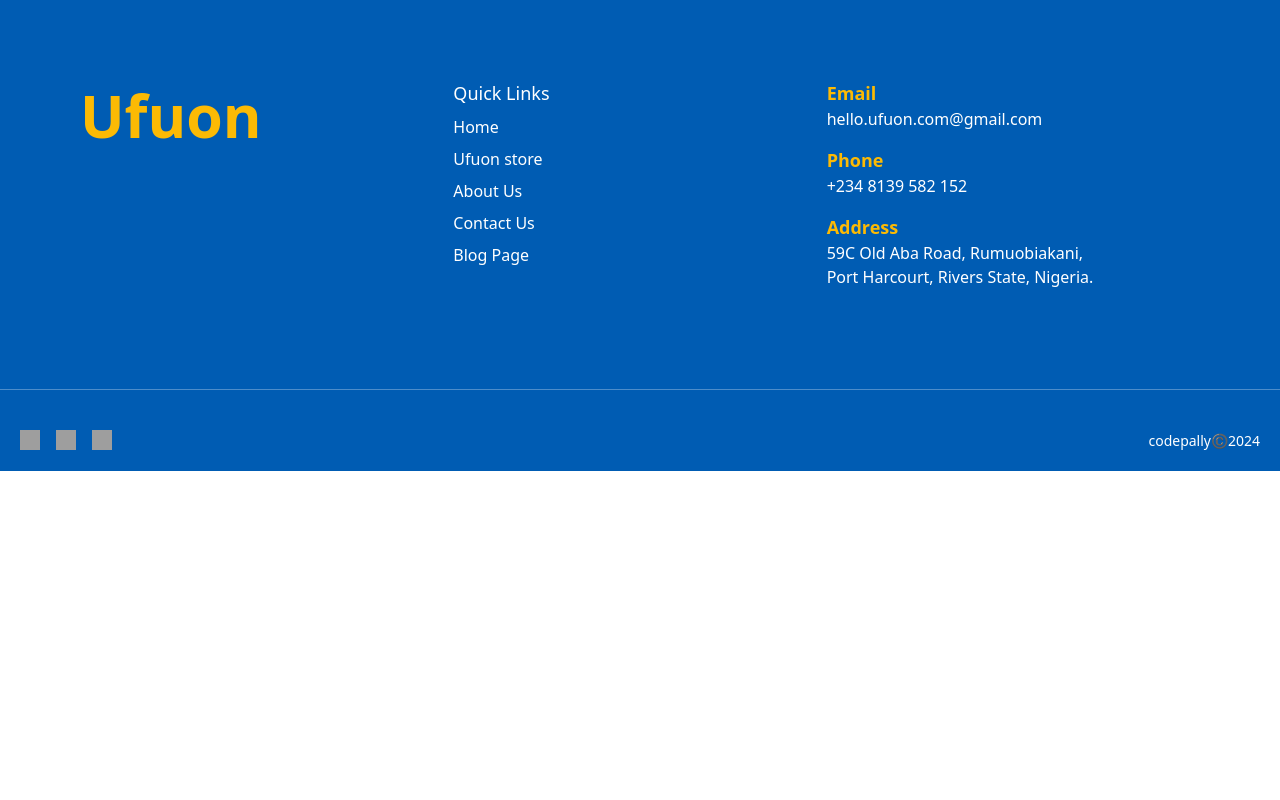
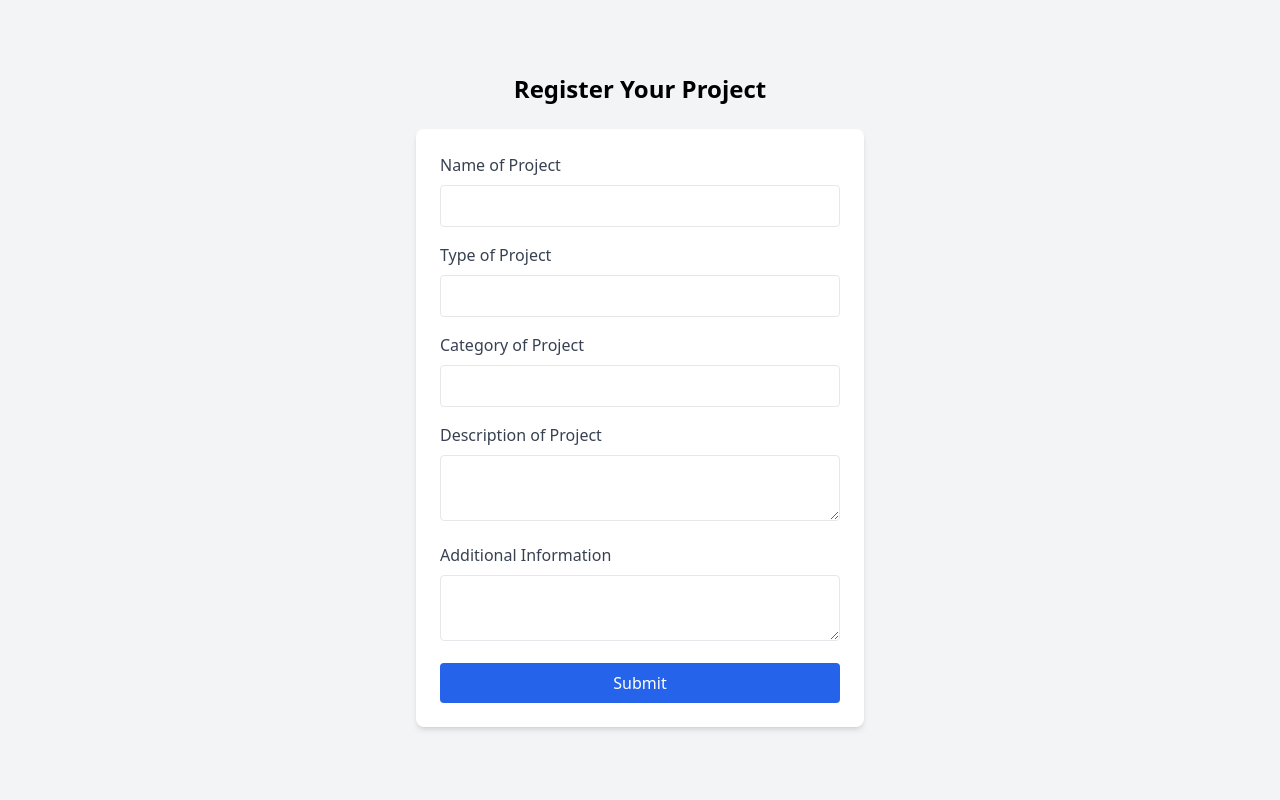
Before and after one commit to Debs-D/Ufuone, a React (Vite) app: page /register in a window 1280 px wide. Shown: the top 800 px of the page. Built offline with nearby package versions, Linux system fonts and the light colour scheme; grey boxes are pictures that could not be loaded.

Commit message:
low-level button

```diff
--- a/src/App.jsx
+++ b/src/App.jsx
@@ -17,7 +17,9 @@ import Gain from "./components/Gain";
 import Build from "./components/Build";
 import WorkPlace from "./components/WorkPlace";
 import WorkPlaceHero from "./components/WorkPlaceHero";
-import UfuonFun from "./components/UfuonFun"; // Remove this line if you're not using UfuonFun anywhere
+import UfuonFun from "./components/UfuonFun";
+import Register from "./components/Register";
+import Success from "./components/Success";
 
 // Importing CSS files
 import "slick-carousel/slick/slick.css";
@@ -96,6 +98,8 @@ const App = () => {
 
           {/* Build Page Route */}
           <Route path="/build" element={<Build />} />
+          <Route path="/register" element={<Register />} />
+          <Route path="/success" element={<Success />} />
         </Routes>
 
         {/* Footer always present at the bottom */}
--- /dev/null
+++ b/src/components/Register.jsx
@@ -0,0 +1,106 @@
+import { useState } from "react";
+import { useNavigate } from "react-router-dom";
+
+const Register = () => {
+  const [formData, setFormData] = useState({
+    name: "",
+    projectType: "",
+    category: "",
+    description: "",
+    additionalInfo: "",
+  });
+
+  const navigate = useNavigate();
+
+  const handleChange = (e) => {
+    const { name, value } = e.target;
+    setFormData({ ...formData, [name]: value });
+  };
+
+  const handleSubmit = (e) => {
+    e.preventDefault();
+    // Here you can save the form data if needed
+    navigate("/success");
+  };
+
+  return (
+    <div className="min-h-screen flex flex-col items-center justify-center bg-gray-100 p-8">
+      <h2 className="text-2xl font-bold mb-6">Register Your Project</h2>
+      <form
+        onSubmit={handleSubmit}
+        className="w-full max-w-md bg-white p-6 rounded-lg shadow-md"
+      >
+        <div className="mb-4">
+          <label className="block text-gray-700 font-medium mb-2">
+            Name of Project
+          </label>
+          <input
+            type="text"
+            name="name"
+            value={formData.name}
+            onChange={handleChange}
+            className="w-full px-3 py-2 border rounded"
+            required
+          />
+        </div>
+        <div className="mb-4">
+          <label className="block text-gray-700 font-medium mb-2">
+            Type of Project
+          </label>
+          <input
+            type="text"
+            name="projectType"
+            value={formData.projectType}
+            onChange={handleChange}
+            className="w-full px-3 py-2 border rounded"
+            required
+          />
+        </div>
+        <div className="mb-4">
+          <label className="block text-gray-700 font-medium mb-2">
+            Category of Project
+          </label>
+          <input
+            type="text"
+            name="category"
+            value={formData.category}
+            onChange={handleChange}
+            className="w-full px-3 py-2 border rounded"
+            required
+          />
+        </div>
+        <div className="mb-4">
+          <label className="block text-gray-700 font-medium mb-2">
+            Description of Project
+          </label>
+          <textarea
+            name="description"
+            value={formData.description}
+            onChange={handleChange}
+            className="w-full px-3 py-2 border rounded"
+            required
+          ></textarea>
+        </div>
+        <div className="mb-4">
+          <label className="block text-gray-700 font-medium mb-2">
+            Additional Information
+          </label>
+          <textarea
+            name="additionalInfo"
+            value={formData.additionalInfo}
+            onChange={handleChange}
+            className="w-full px-3 py-2 border rounded"
+          ></textarea>
+        </div>
+        <button
+          type="submit"
+          className="w-full bg-blue-600 text-white py-2 rounded hover:bg-blue-500 transition"
+        >
+          Submit
+        </button>
+      </form>
+    </div>
+  );
+};
+
+export default Register;
--- /dev/null
+++ b/src/components/Success.jsx
@@ -0,0 +1,22 @@
+const Success = () => {
+  return (
+    <div className="min-h-screen flex flex-col items-center justify-center bg-green-100 p-8">
+      <h1 className="text-3xl font-bold text-green-700 mb-4">
+        Congratulations!
+      </h1>
+      <p className="text-lg text-gray-600 mb-6">
+        You have successfully registered your project.
+      </p>
+      <a
+        href="https://www.store.ufuon.com/project"
+        target="_blank"
+        rel="noopener noreferrer"
+        className="py-3 px-6 bg-green-600 text-white rounded-lg font-medium hover:bg-green-500 transition"
+      >
+        Get Started
+      </a>
+    </div>
+  );
+};
+
+export default Success;
```
Also changed, not shown: src/components/Build.jsx (+34 -170 lines).
